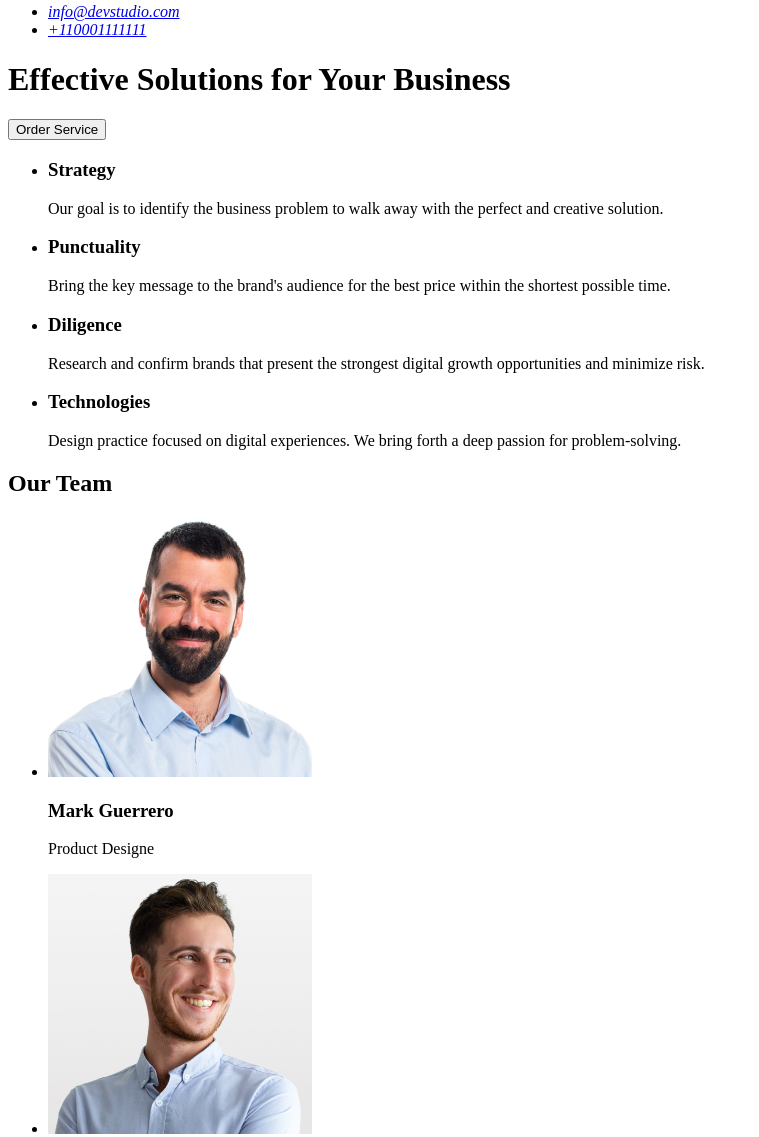
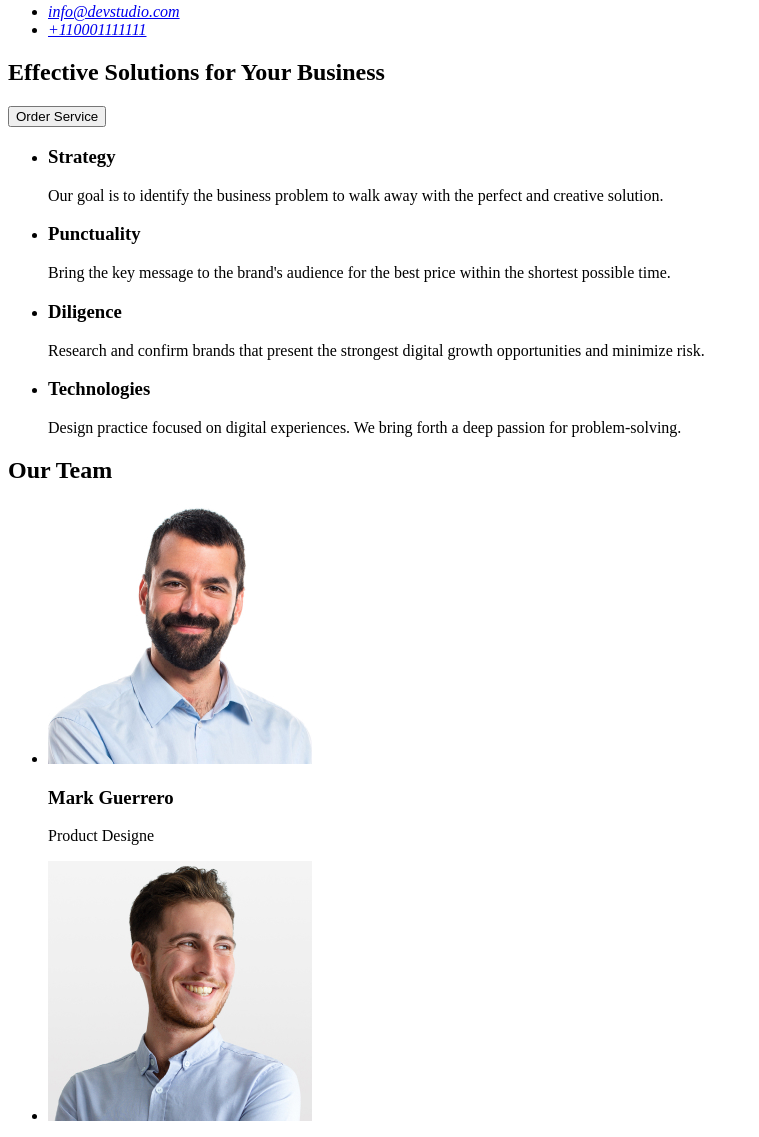
Before and after one commit to neromaxor/goit-markup-hw-01, a plain HTML site: page index.html in a window 1280 px wide. Shown: the part 126-1263 px from the top of the page, without its empty margins (0-759 px from the left). Drawn offline with Linux system fonts and the light colour scheme.

Commit message:
Update index.html

```diff
--- a/index.html
+++ b/index.html
@@ -1,5 +1,4 @@
 <!DOCTYPE html>
-
 <html lang="en">
   <head>
     <meta charset="UTF-8">
@@ -11,7 +10,7 @@
     <header>
         <!--section1-->
      <nav>
-     <a href="index.html"><h3>WebStudio</h3></a>
+     <a href="/index.html"><h3>WebStudio</h3></a>
      <ul>
          <li>
              <a href="">Studio</a>
@@ -35,14 +34,15 @@
     </ul>
     </address>
      </header>
-     <!--Hero section2-->
-    <main>
-        <section1>
-        <h1>Effective Solutions
-        for Your Business</h1>
+     <!--section1-->
+     <main>
+        <section>
+        <h2>Effective Solutions
+        for Your Business</h2>
         <button type="button">Order Service</button>
-        </section1>
-        <section2>
+        </section>
+        <!--section2-->
+        <section>
         <ul>
             <li>
         <h3>Strategy</h3>
@@ -65,9 +65,9 @@
         </p>
              </li>
         </ul>
-        </section2>
+        </section>
        <!--section 3-->
-       <section3>
+       <section>
        <h2>Our Team</h2>
        <ul>
            <li>
@@ -103,11 +103,11 @@
             <p>UI Designer</p>
            </li>
        </ul>
-       </section3>
+       </section>
     </main>
      <!--Нижня шапка-->
     <footer>
-        <a href="index.html">
+        <a href="/index.html">
             <h3>WebStudio</h3>
         </a>
         <p>Increase the flow of customers and sales for your business with digital marketing & growth solutions.
```
